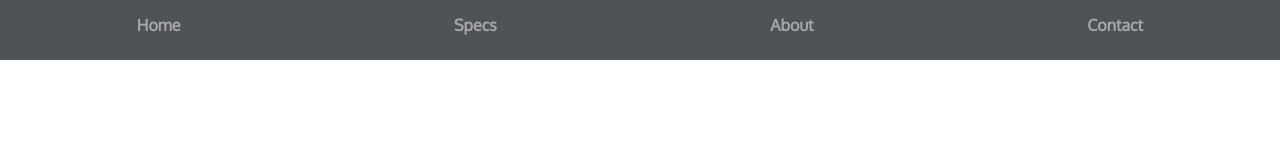
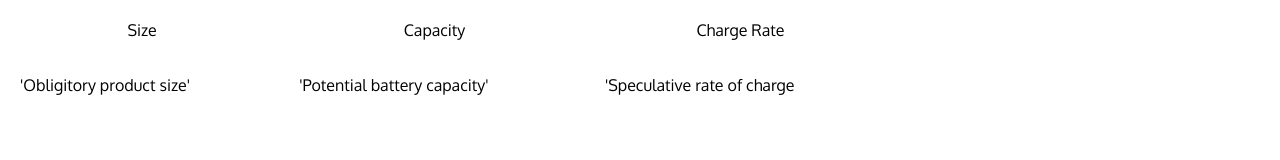
Before and after one commit to Furman950/intro-web-final, a plain HTML site: page productSpecs.html in a window 1280 px wide. Drawn offline with nearby package versions, Linux system fonts and the light colour scheme.

Commit message:
Adding table template

```diff
--- a/productSpecs.html
+++ b/productSpecs.html
@@ -7,10 +7,19 @@
     </head>
 
     <body>
-        <div id="nav-placeholder"></div>
-
-
-
+        <div id="specs-table">
+            <table style="width:70%">
+                <tr id="table-heading">
+                    <th>Size</th>
+                    <th>Capacity</th>
+                    <th>Charge Rate</th>
+                </tr>
+                <tr id="table-body">
+                    <td>'Obligitory product size'</td>
+                    <td>'Potential battery capacity'</td>
+                    <td>'Speculative rate of charge</td>
+            </table>
+        </div>
         <script src="https://ajax.googleapis.com/ajax/libs/jquery/3.3.1/jquery.min.js"></script>
         <script src="scripts/script.js"></script>
     </body>
--- a/style.css
+++ b/style.css
@@ -64,3 +64,17 @@ a:active  {
     font-weight: bold;
     color: rgb(168, 168, 168);
 }
+/*Table Settings*/
+thead {
+    background-color: gray;
+    color: white;
+}
+tbody {
+    text-decoration-style: bold;
+}
+th, td {
+    padding: 15px;
+}
+table {
+    border-spacing: 5px;
+}
```
